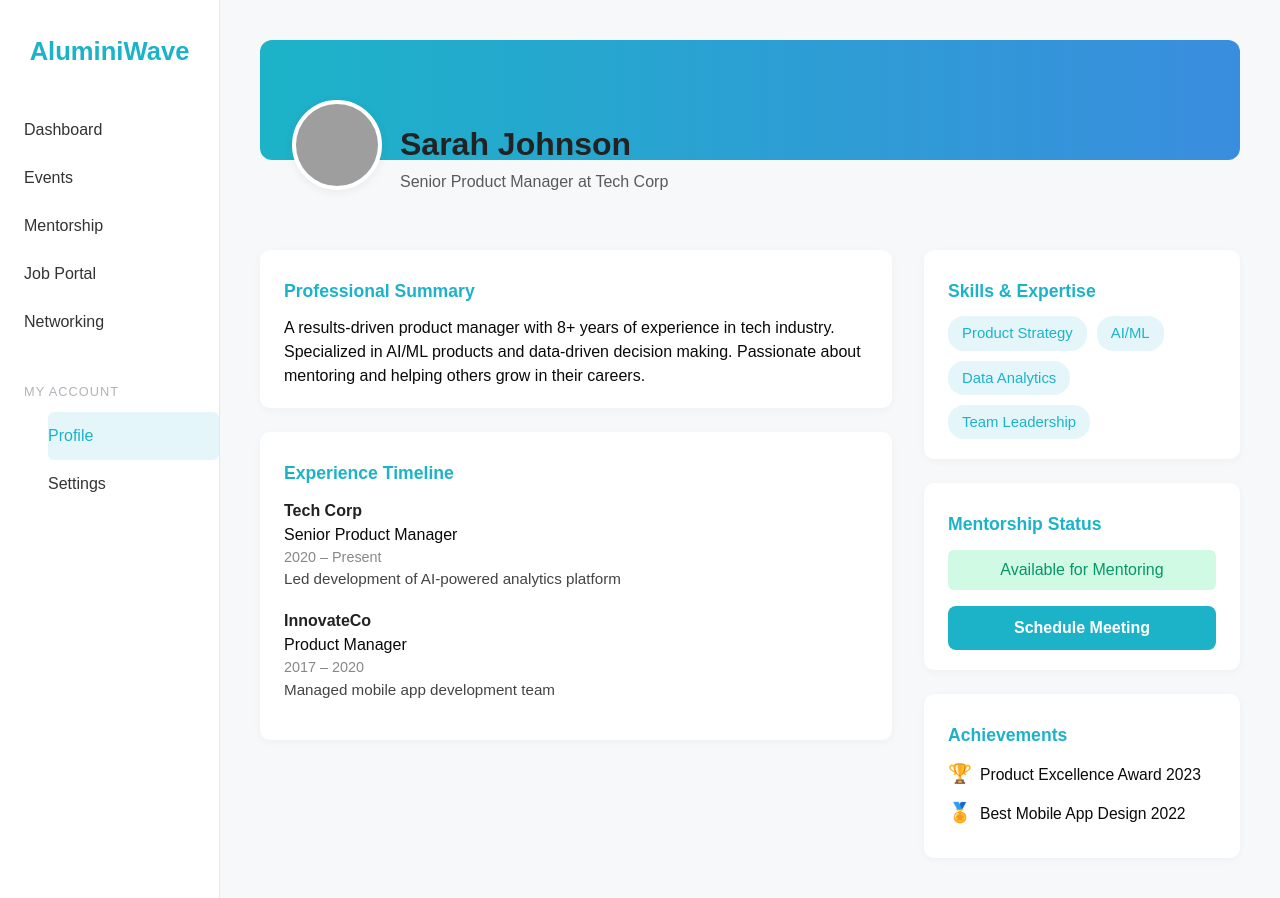
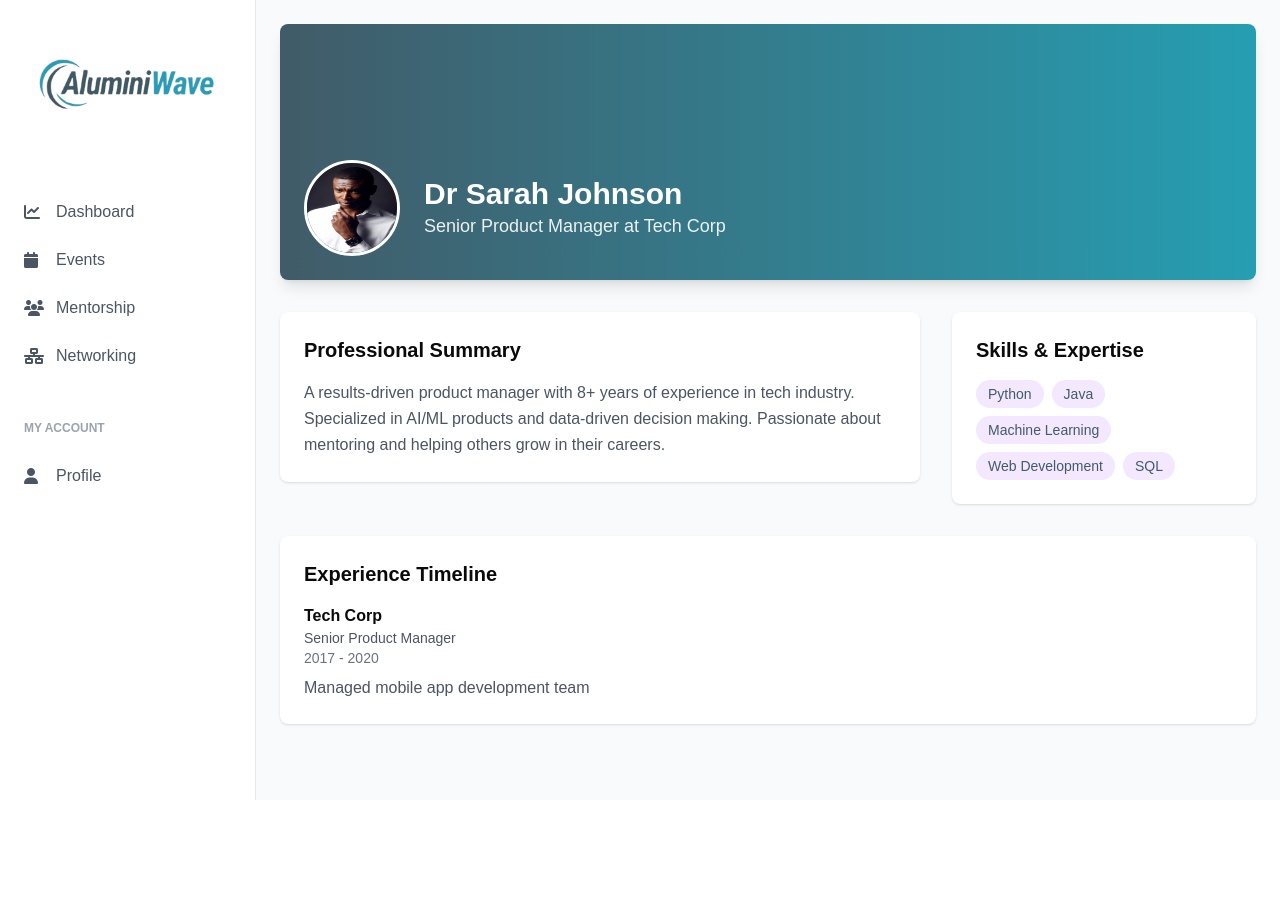
Before and after one commit to ShehaanN/AluminiWave, a React (Vite) app: page /profile in a window 1280 px wide. After the commit the page ends 800 px from the top, so only its background shows below. Built offline with nearby package versions, Linux system fonts and the light colour scheme; grey boxes are pictures that could not be loaded; a web font is replaced by a local one.

Commit message:
refactor: simplify Profile component structure

```diff
--- a/src/components/Profiles/Profile.css
+++ b/src/components/Profiles/Profile.css
@@ -1,240 +1,7 @@
-body {
-    background: #f7f8fa;
-    font-family: 'Inter', sans-serif;
-  }
-
-  .student-profile-container {
-    display: flex;
-    min-height: 100vh;
-    background: #f7f8fa;
-  }
-
-  .sidebar {
-    background: #fff;
-    width: 220px;
-    padding: 32px 0 0 0;
-    border-right: 1px solid #e5e7eb;
-    display: flex;
-    flex-direction: column;
-    min-height: 100vh;
-  }
-
-  .logo {
-    font-size: 1.6rem;
-    font-weight: bold;
-    color: #1cb3c8;
-    text-align: center;
-    margin-bottom: 36px;
-  }
-
-  .sidebar nav ul {
-    list-style: none;
-    padding: 0 0 0 24px;
-    margin: 0;
-  }
-
-  .sidebar nav ul li {
-    padding: 12px 0;
-    color: #333;
-    cursor: pointer;
-    border-radius: 6px;
-    transition: background 0.2s;
-  }
-
-  .sidebar nav ul li.active,
-  .sidebar nav ul li:hover {
-    background: #e5f6fa;
-    color: #1cb3c8;
-  }
-
-  .account-section {
-    margin-top: 36px;
-    padding-left: 24px;
-  }
-
-  .account-section span {
-    display: block;
-    font-size: 0.8rem;
-    color: #b0b3b8;
-    margin-bottom: 10px;
-    letter-spacing: 1px;
-  }
-
-  .profile-main {
-    flex: 1;
-    padding: 40px 40px 40px 40px;
-    display: flex;
-    flex-direction: column;
-  }
-
-  .profile-header {
-    position: relative;
-    background: none;
-    margin-bottom: 30px;
-  }
-
-  .profile-banner {
-    background: linear-gradient(90deg, #1cb3c8 0%, #3a8dde 100%);
-    height: 120px;
-    border-radius: 12px;
-  }
-
-  .profile-picture {
-    width: 90px;
-    height: 90px;
-    border-radius: 50%;
-    border: 4px solid #fff;
-    position: absolute;
-    top: 60px;
-    left: 32px;
-    object-fit: cover;
-    background: #fff;
-    box-shadow: 0 2px 8px rgba(60, 60, 60, 0.08);
-  }
-
-  .profile-info {
-    position: absolute;
-    top: 80px;
-    left: 140px;
-  }
-
-  .profile-info h2 {
-    margin: 0;
-    font-size: 2rem;
-    font-weight: 700;
-    color: #222;
-  }
-
-  .profile-info p {
-    margin: 2px 0 0 0;
-    color: #5a5a5a;
-  }
-
-  .profile-content {
-    display: flex;
-    gap: 32px;
-    margin-top: 60px;
-  }
-
-  .main-content {
-    flex: 2;
-    display: flex;
-    flex-direction: column;
-    gap: 24px;
-  }
-
-  .side-content {
-    flex: 1;
-    display: flex;
-    flex-direction: column;
-    gap: 24px;
-  }
-
-  .profile-card {
-    background: #fff;
-    border-radius: 10px;
-    padding: 28px 24px 20px 24px;
-    box-shadow: 0 2px 8px rgba(60, 60, 60, 0.04);
-  }
-
-  .profile-card h3 {
-    margin: 0 0 12px 0;
-    font-size: 1.1rem;
-    color: #1cb3c8;
-    font-weight: 600;
-  }
-
-  .experience-list {
-    list-style: none;
-    padding: 0;
-    margin: 0;
-  }
-
-  .experience-list li {
-    margin-bottom: 18px;
-  }
-
-  .experience-list strong {
-    font-size: 1rem;
-    color: #222;
-  }
-
-  .period {
-    font-size: 0.9rem;
-    color: #888;
-  }
-
-  .desc {
-    font-size: 0.95rem;
-    color: #444;
-  }
-
-  .skills-list {
-    display: flex;
-    flex-wrap: wrap;
-    gap: 10px;
-  }
-
-  .skill-tag {
-    background: #e5f6fa;
-    color: #1cb3c8;
-    border-radius: 16px;
-    padding: 6px 14px;
-    font-size: 0.93rem;
-    font-weight: 500;
-  }
-
-  .mentorship-status {
-    margin-bottom: 10px;
-    padding: 8px 0;
-    border-radius: 6px;
-    font-size: 1rem;
-    text-align: center;
-    font-weight: 500;
-  }
-
-  .mentorship-status.available {
-    background: #d1fae5;
-    color: #059669;
-  }
-
-  .mentorship-status.unavailable {
-    background: #fee2e2;
-    color: #b91c1c;
-  }
-
-  .schedule-btn {
-    width: 100%;
-    background: #1cb3c8;
-    color: #fff;
-    border: none;
-    border-radius: 8px;
-    padding: 10px 0;
-    font-size: 1rem;
-    font-weight: 600;
-    cursor: pointer;
-    margin-top: 6px;
-    transition: background 0.2s;
-  }
-
-  .schedule-btn:hover {
-    background: #148ca1;
-  }
-
-  .achievements-list {
-    list-style: none;
-    padding: 0;
-    margin: 0;
-  }
-
-  .achievements-list li {
-    display: flex;
-    align-items: center;
-    margin-bottom: 10px;
-    font-size: 0.98rem;
-  }
-
-  .achievement-icon {
-    margin-right: 8px;
-    font-size: 1.2rem;
-  }
+.gradient-bg {
+  background: linear-gradient(
+    90deg,
+    rgba(65, 91, 104, 1) 0%,
+    rgba(38, 158, 178, 1) 100%
+  );
+}
--- a/src/components/Profiles/Profile.jsx
+++ b/src/components/Profiles/Profile.jsx
@@ -1,136 +1,160 @@
 import React from "react";
 import "./Profile.css";
+import Sidebar from "./../Sidebar/Sidebar";
+import mdp from "./../../assets/mdp.jpg";
 
 const Profile = () => {
-  const profile = {
-    name: "Sarah Johnson",
+  const userType = "alumini";
+
+  const alumini = {
+    name: "Dr Sarah Johnson",
     title: "Senior Product Manager at Tech Corp",
-    profilePicture: "/assets/profile.jpg",
-    summary:
+    professinal_summary:
       "A results-driven product manager with 8+ years of experience in tech industry. Specialized in AI/ML products and data-driven decision making. Passionate about mentoring and helping others grow in their careers.",
-    experience: [
-      {
-        company: "Tech Corp",
-        role: "Senior Product Manager",
-        period: "2020 – Present",
-        description: "Led development of AI-powered analytics platform",
-      },
-      {
-        company: "InnovateCo",
-        role: "Product Manager",
-        period: "2017 – 2020",
-        description: "Managed mobile app development team",
-      },
-    ],
-    skills: ["Product Strategy", "AI/ML", "Data Analytics", "Team Leadership"],
-    mentorship: {
-      available: true,
-    },
-    achievements: [
-      { title: "Product Excellence Award 2023", icon: "🏆" },
-      { title: "Best Mobile App Design 2022", icon: "🏅" },
-    ],
+    company: "Tech Corp",
+    position: "Senior Product Manager",
+    joinyear: 2020,
+  };
+  const student = {
+    name: "Alex since",
+    title: "Class of 2023, Computer Science Major",
+    professinal_summary:
+      " Final year Computer Science student with a focus on Artificial Intelligence and Machine Learning. Dean's List recipient for three consecutive semesters. Actively seeking opportunities in software development and data science fields.",
+    course: " Bachelor of Science in Computer Science",
+    institute: "University of Technology",
+    passout: 2017,
   };
 
+  const userData = userType === "student" ? student : alumini;
+
   return (
-    <div className="student-profile-container">
-      <aside className="sidebar">
-        <div className="logo">AluminiWave</div>
-        <nav>
-          <ul>
-            <li>Dashboard</li>
-            <li>Events</li>
-            <li>Mentorship</li>
-            <li>Job Portal</li>
-            <li>Networking</li>
-          </ul>
-          <div className="account-section">
-            <span>MY ACCOUNT</span>
-            <ul>
-              <li className="active">Profile</li>
-              <li>Settings</li>
-            </ul>
-          </div>
-        </nav>
-      </aside>
+    <div className="min-h-screen flex bg-gray-50">
+      <Sidebar />
 
-      <main className="profile-main">
-        <section className="profile-header">
-          <div className="profile-banner" />
-          <img
-            src={profile.profilePicture}
-            alt="Profile"
-            className="profile-picture"
-          />
-          <div className="profile-info">
-            <h2>{profile.name}</h2>
-            <p>{profile.title}</p>
-          </div>
-        </section>
-
-        <section className="profile-content">
-          <div className="main-content">
-            <div className="profile-card">
-              <h3>Professional Summary</h3>
-              <p>{profile.summary}</p>
-            </div>
-
-            <div className="profile-card">
-              <h3>Experience Timeline</h3>
-              <ul className="experience-list">
-                {profile.experience.map((exp, idx) => (
-                  <li key={idx}>
-                    <strong>{exp.company}</strong>
-                    <div>{exp.role}</div>
-                    <div className="period">{exp.period}</div>
-                    <div className="desc">{exp.description}</div>
-                  </li>
-                ))}
-              </ul>
-            </div>
-          </div>
-
-          <div className="side-content">
-            <div className="profile-card">
-              <h3>Skills & Expertise</h3>
-              <div className="skills-list">
-                {profile.skills.map((skill, idx) => (
-                  <span className="skill-tag" key={idx}>
-                    {skill}
-                  </span>
-                ))}
+      <main className="flex-1 lg:ml-64 ml-0 bg-gray-50">
+        <div className="p-6">
+          <div className="max-w-7xl mx-auto">
+            <div className="bg-white rounded-lg shadow-lg overflow-hidden">
+              <div className="relative h-64">
+                <div className="absolute inset-0 gradient-bg"></div>
+                <div className="absolute bottom-0 left-0 right-0 p-6 text-white flex items-end">
+                  <div className="flex items-center space-x-6">
+                    <img
+                      src={mdp}
+                      className="w-20 h-20 lg:w-24 lg:h-24 rounded-full border-[3px] border-white"
+                      alt="Profile Photo"
+                    />
+                    <div>
+                      <h1 className="text-2xl lg:text-3xl font-bold">
+                        {userData.name}
+                      </h1>
+                      <p className="text-base lg:text-lg opacity-90">
+                        {userData.title}
+                      </p>
+                    </div>
+                  </div>
+                </div>
               </div>
             </div>
+            {/* ----------------------- */}
+            <div className="grid grid-cols-3  gap-8 mt-8">
+              <div className="col-span-2  space-y-6">
+                <div className="bg-white rounded-lg shadow p-6">
+                  {userType === "student" && (
+                    <h2 className="text-xl font-semibold mb-4">
+                      Academic Summary
+                    </h2>
+                  )}
+                  {userType === "alumini" && (
+                    <h2 className="text-xl font-semibold mb-4">
+                      Professional Summary
+                    </h2>
+                  )}
 
-            <div className="profile-card">
-              <h3>Mentorship Status</h3>
-              <div
-                className={
-                  profile.mentorship.available
-                    ? "mentorship-status available"
-                    : "mentorship-status unavailable"
-                }
-              >
-                {profile.mentorship.available
-                  ? "Available for Mentoring"
-                  : "Not Available"}
+                  <p className="text-gray-600 leading-relaxed">
+                    {userData.professinal_summary}
+                  </p>
+                </div>
               </div>
-              <button className="schedule-btn">Schedule Meeting</button>
+              <div className="col-span-1 space-y-6">
+                <div className="bg-white rounded-lg shadow p-6">
+                  {userType === "student" && (
+                    <h2 className="text-xl font-semibold mb-4">
+                      Technical Skills
+                    </h2>
+                  )}
+                  {userType === "alumini" && (
+                    <h2 className="text-xl font-semibold mb-4">
+                      Skills & Expertise
+                    </h2>
+                  )}
+
+                  <div className="flex flex-wrap gap-2">
+                    <span className="px-3 py-1 bg-purple-100 text-[#415B68] rounded-full text-sm">
+                      Python
+                    </span>
+                    <span className="px-3 py-1 bg-purple-100 text-[#415B68] rounded-full text-sm">
+                      Java
+                    </span>
+                    <span className="px-3 py-1 bg-purple-100 text-[#415B68] rounded-full text-sm">
+                      Machine Learning
+                    </span>
+                    <span className="px-3 py-1 bg-purple-100 text-[#415B68] rounded-full text-sm">
+                      Web Development
+                    </span>
+                    <span className="px-3 py-1 bg-purple-100 text-[#415B68] rounded-full text-sm">
+                      SQL
+                    </span>
+                  </div>
+                </div>
+              </div>
+              <div className="col-span-3 space-y-6">
+                <div className="bg-white rounded-lg shadow p-6">
+                  {userType === "student" && (
+                    <h2 className="text-xl font-semibold mb-4">
+                      Academic Timeline
+                    </h2>
+                  )}
+                  {userType === "alumini" && (
+                    <h2 className="text-xl font-semibold mb-4">
+                      Experience Timeline
+                    </h2>
+                  )}
+
+                  <div className="space-y-6">
+                    {userType === "student" && (
+                      <div className="flex">
+                        <div>
+                          <h3 className="font-semibold">{student.course}</h3>
+                          <p className="text-sm text-gray-600">
+                            {student.institute}
+                          </p>
+                          <p className="text-sm text-gray-500">2020 - 2023</p>
+                        </div>
+                      </div>
+                    )}
+
+                    {userType === "alumini" && (
+                      <div className="flex">
+                        <div>
+                          <h3 className="font-semibold">{alumini.company}</h3>
+                          <p className="text-sm text-gray-600">
+                            {alumini.position}
+                          </p>
+                          <p className="text-sm text-gray-500">2017 - 2020</p>
+                          <p className="mt-2 text-gray-600">
+                            Managed mobile app development team
+                          </p>
+                        </div>
+                      </div>
+                    )}
+                  </div>
+                </div>
+              </div>
             </div>
-
-            <div className="profile-card">
-              <h3>Achievements</h3>
-              <ul className="achievements-list">
-                {profile.achievements.map((ach, idx) => (
-                  <li key={idx}>
-                    <span className="achievement-icon">{ach.icon}</span>
-                    {ach.title}
-                  </li>
-                ))}
-              </ul>
-            </div>
+            {/* ------------------------- */}
           </div>
-        </section>
+        </div>
       </main>
     </div>
   );
```
